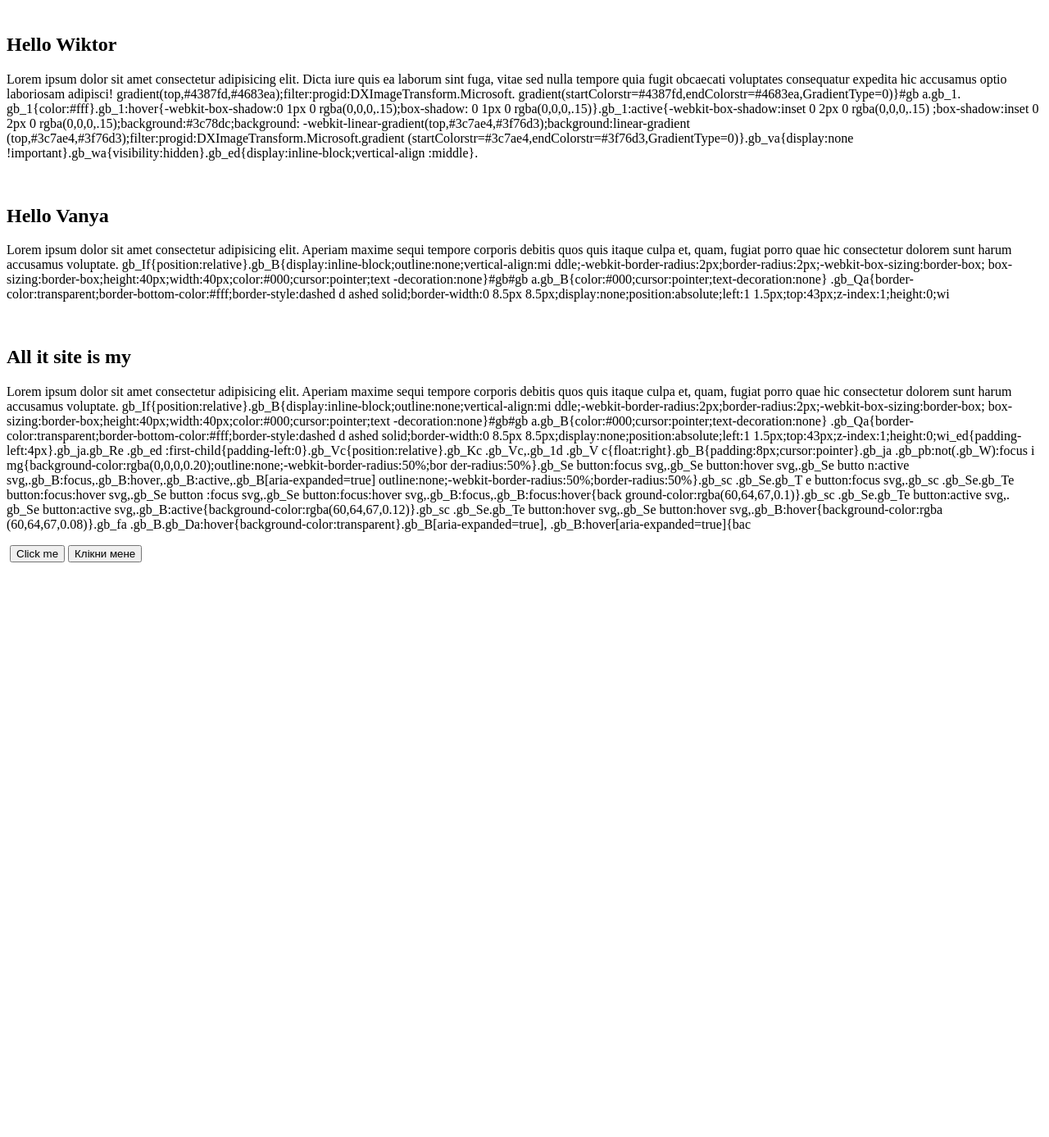
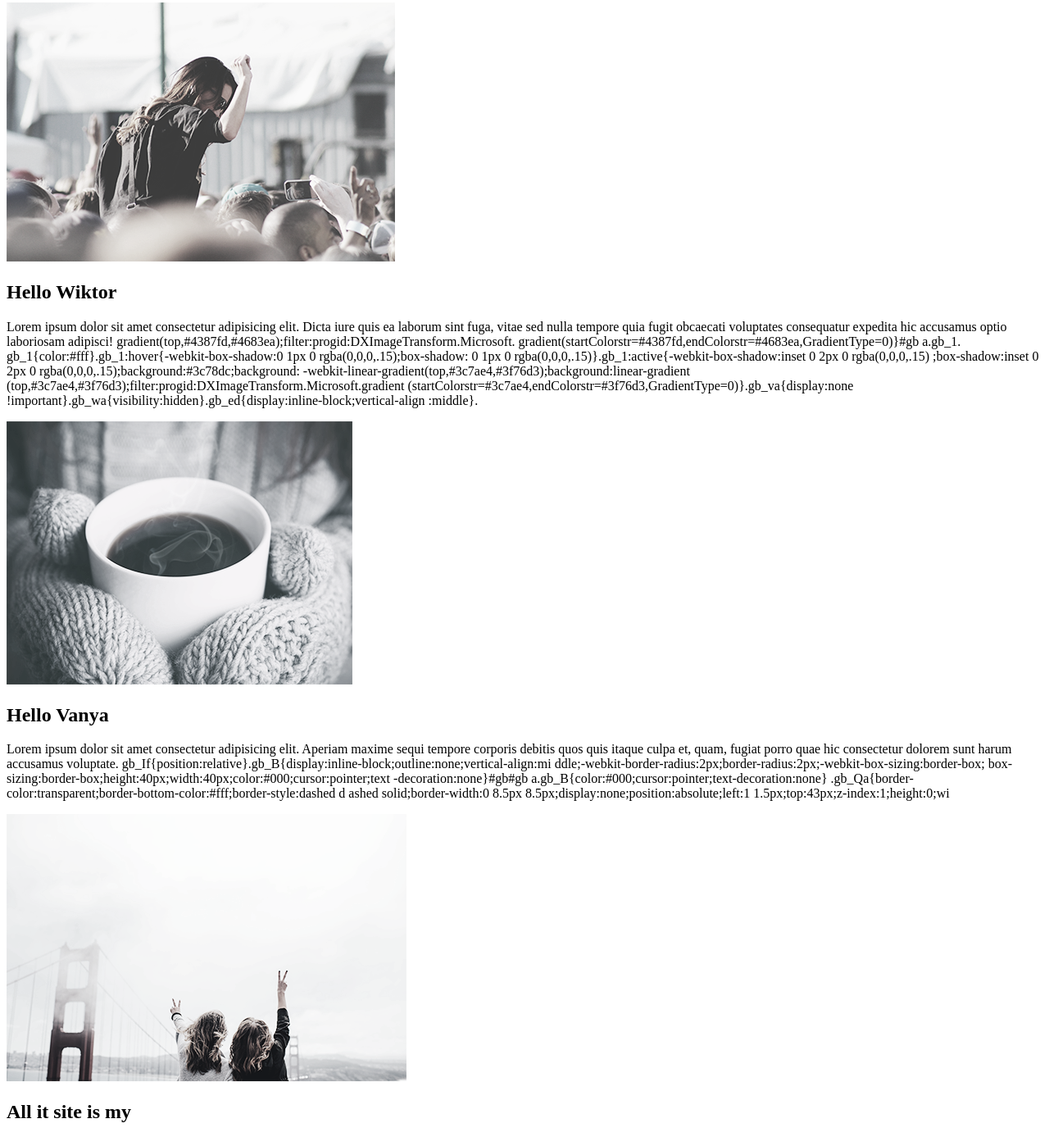
Before and after one commit to Agent222222/project1, a plain HTML site: page index.htm in a window 1280 px wide. Shown: the part 258-1645 px from the top of the page at 82% size. Before the commit the page ends 952 px from the top, so only its background shows below. Drawn offline with Linux system fonts and the light colour scheme.

Commit message:
second commit

```diff
--- a/index.htm
+++ b/index.htm
@@ -26,7 +26,7 @@
      position:relative;text-align:center;text-decoration:none;text-transform:uppercase;
      white-space:nowrap;-webkit-user-select:none}a.gb_W:hover:after,a.gb_W:
      focus:</p>
-     <img src="./nature.jpg" alt="">
+     <img src="./1.png" alt="">
   <div class="second"></div>
   <h2>Hello Wiktor</h2>
   <p>Lorem ipsum dolor sit amet consectetur adipisicing elit.
@@ -42,7 +42,7 @@
        (startColorstr=#3c7ae4,endColorstr=#3f76d3,GradientType=0)}.gb_va{display:none
         !important}.gb_wa{visibility:hidden}.gb_ed{display:inline-block;vertical-align
             :middle}.</p>
-            <img src="./images.jpg" alt="">
+            <img src="./2.png" alt="">
   <div class="third"></div>
   <h2>Hello Vanya</h2>
   <p>Lorem ipsum dolor sit amet consectetur adipisicing elit.
@@ -55,7 +55,7 @@
         .gb_Qa{border-color:transparent;border-bottom-color:#fff;border-style:dashed d
         ashed solid;border-width:0 8.5px 8.5px;display:none;position:absolute;left:1
         1.5px;top:43px;z-index:1;height:0;wi</p>
-        <img src="./imag(1).jpg" alt="">
+        <img src="./3.png" alt="">
   <div class="fourth"></div>
   <h2>All it site is my</h2>
   <p>Lorem ipsum dolor sit amet consectetur adipisicing elit.
@@ -81,7 +81,7 @@
     .gb_Se.gb_Te button:hover svg,.gb_Se button:hover svg,.gb_B:hover{background-color:rgba
     (60,64,67,0.08)}.gb_fa .gb_B.gb_Da:hover{background-color:transparent}.gb_B[aria-expanded=true],
     .gb_B:hover[aria-expanded=true]{bac</p>
-        <img src="./img (1).jpg" alt="">
+        <img src="./4.png" alt="">
         <button>Click me</button>
         <input type="submit" value="Клікни мене">
 </body>
```
